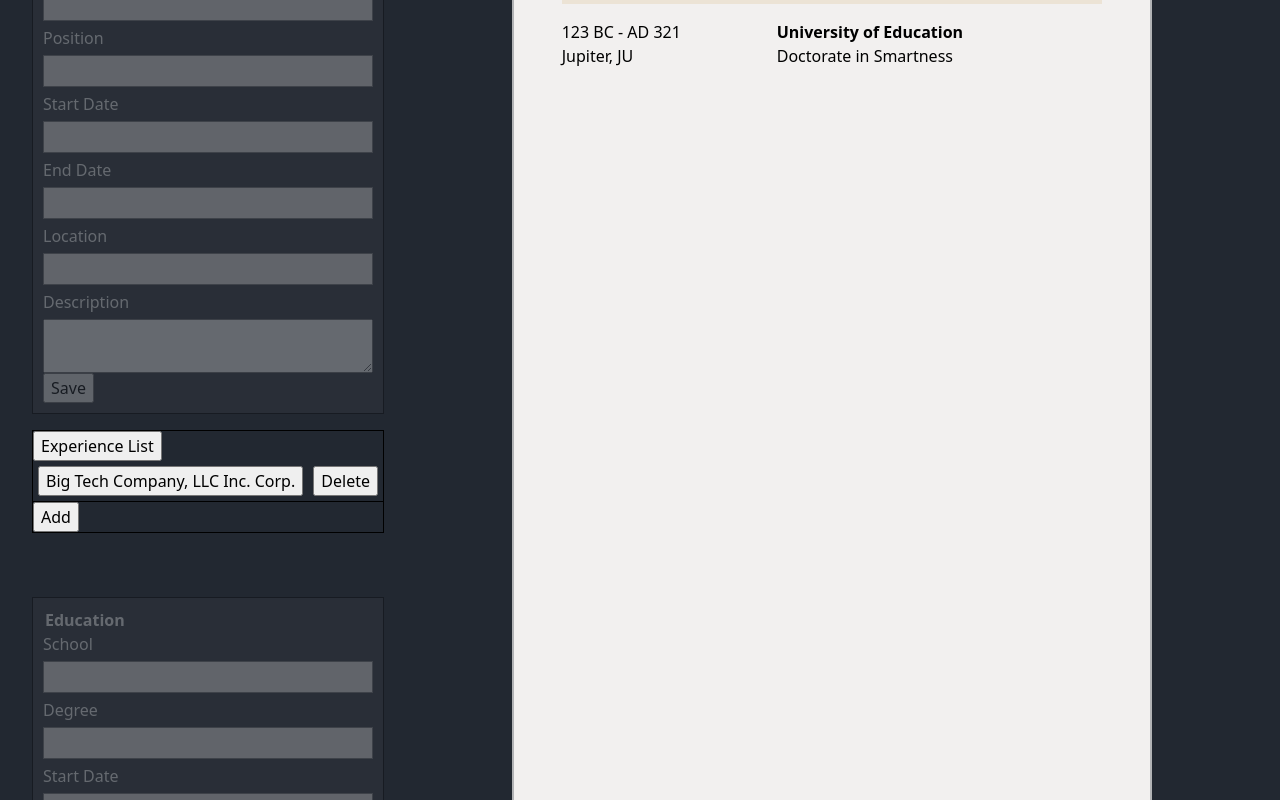
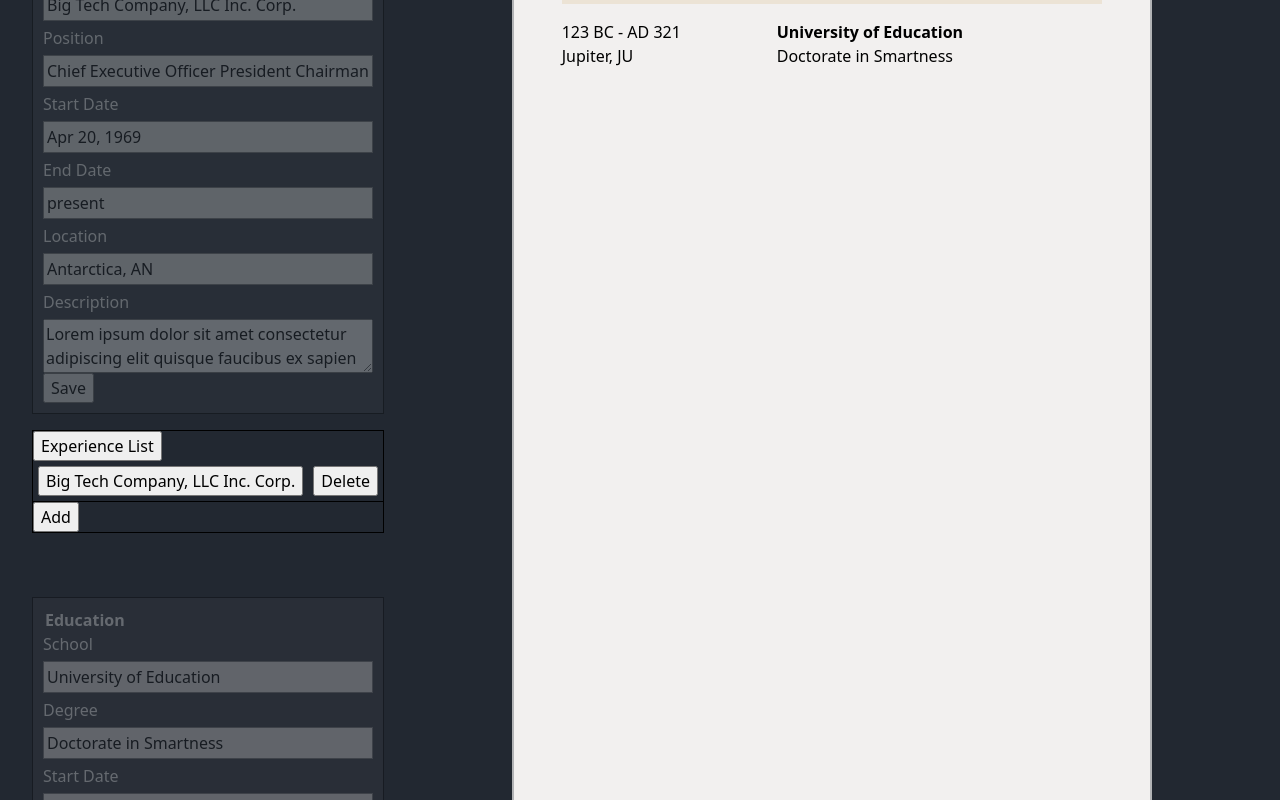
Before and after one commit to CopyypoC/odin-cv-application, a React (Vite) app: page / in a window 1280 px wide. Shown: the part 540-1340 px from the top of the page. Built offline with nearby package versions, Linux system fonts and the light colour scheme.

Commit message:
refactor: allow class constructors arguments

```diff
--- a/src/components/App.jsx
+++ b/src/components/App.jsx
@@ -14,8 +14,8 @@ function App() {
   const [educationData, setEducationData] = useState(initialEducationData);
   const [selectedIds, setSelectedIds] = useState({
     personal: personalData[0].id,
-    experience: null,
-    education: null,
+    experience: experienceData[0].id,
+    education: educationData[0].id,
   });
 
   const dataMap = {
--- a/src/components/initial-form.js
+++ b/src/components/initial-form.js
@@ -10,34 +10,45 @@ export const initialPersonalForm = [
 ];
 
 export class ExperienceItem {
-  constructor() {
+  constructor({
+    company = "",
+    position = "",
+    startDate = "",
+    endDate = "",
+    location = "",
+    description = "",
+  } = {}) {
     this.id = crypto.randomUUID();
     this.section = "experience";
-    this.company = "";
-    this.position = "";
-    this.startDate = "";
-    this.endDate = "";
-    this.location = "";
-    this.description = "";
+    this.company = company;
+    this.position = position;
+    this.startDate = startDate;
+    this.endDate = endDate;
+    this.location = location;
+    this.description = description;
   }
 }
 
 export class EducationItem {
-  constructor() {
+  constructor({
+    school = "",
+    degree = "",
+    startDate = "",
+    endDate = "",
+    location = "",
+  } = {}) {
     this.id = crypto.randomUUID();
     this.section = "education";
-    this.school = "";
-    this.degree = "";
-    this.startDate = "";
-    this.endDate = "";
-    this.location = "";
+    this.school = school;
+    this.degree = degree;
+    this.startDate = startDate;
+    this.endDate = endDate;
+    this.location = location;
   }
 }
 
 export const initialExperienceData = [
-  {
-    id: crypto.randomUUID(),
-    section: "experience",
+  new ExperienceItem({
     company: "Big Tech Company, LLC Inc. Corp.",
     position: "Chief Executive Officer President Chairman",
     startDate: "Apr 20, 1969",
@@ -45,17 +56,15 @@ export const initialExperienceData = [
     location: "Antarctica, AN",
     description:
       "Lorem ipsum dolor sit amet consectetur adipiscing elit quisque faucibus ex sapien vitae pellentesque sem placerat in id cursus mi pretium tellus duis convallis tempus leo eu aenean sed diam urna tempor pulvinar vivamus fringilla lacus nec metus bibendum egestas iaculis massa nisl malesuada lacinia integer nunc posuere ut hendrerit.",
-  },
+  }),
 ];
 
 export const initialEducationData = [
-  {
-    id: crypto.randomUUID(),
-    section: "education",
+  new EducationItem({
     school: "University of Education",
     degree: "Doctorate in Smartness",
     startDate: "123 BC",
     endDate: "AD 321",
     location: "Jupiter, JU",
-  },
+  }),
 ];
```
